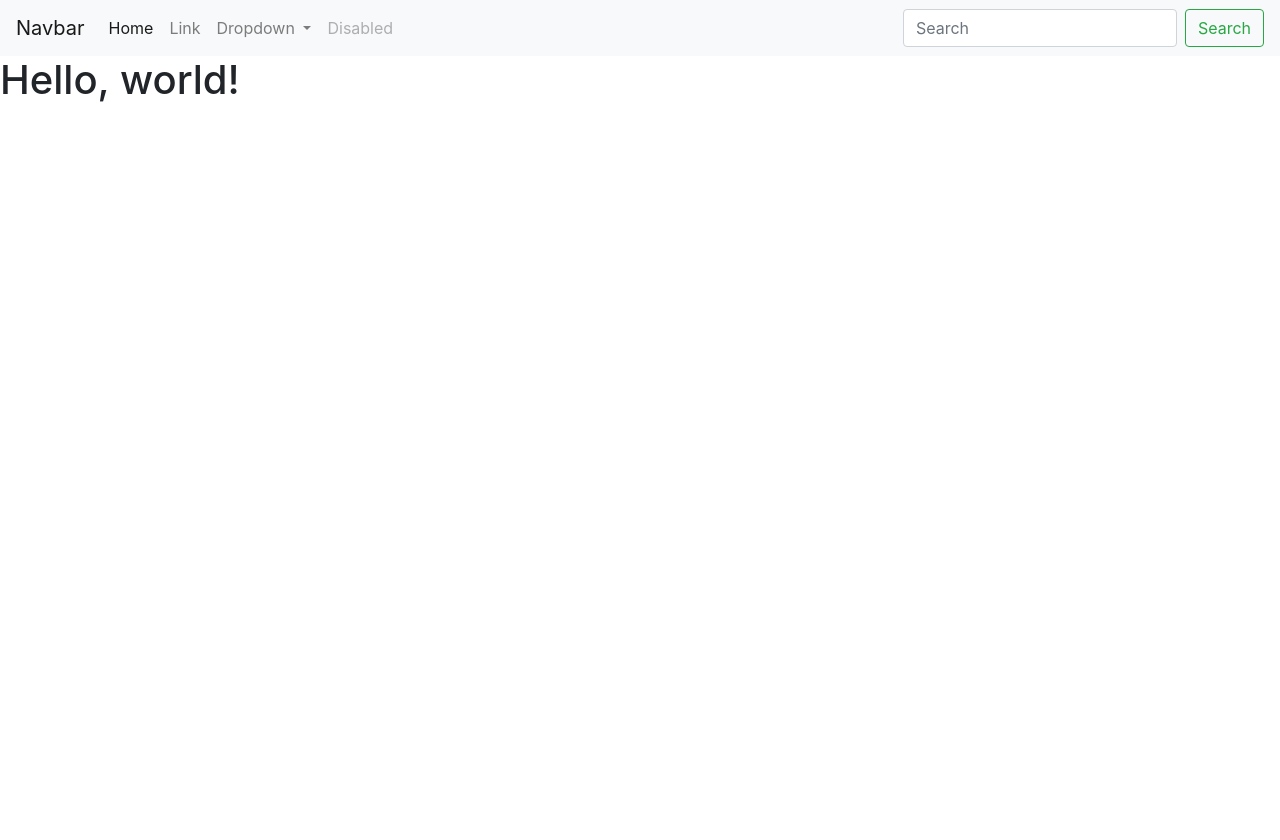
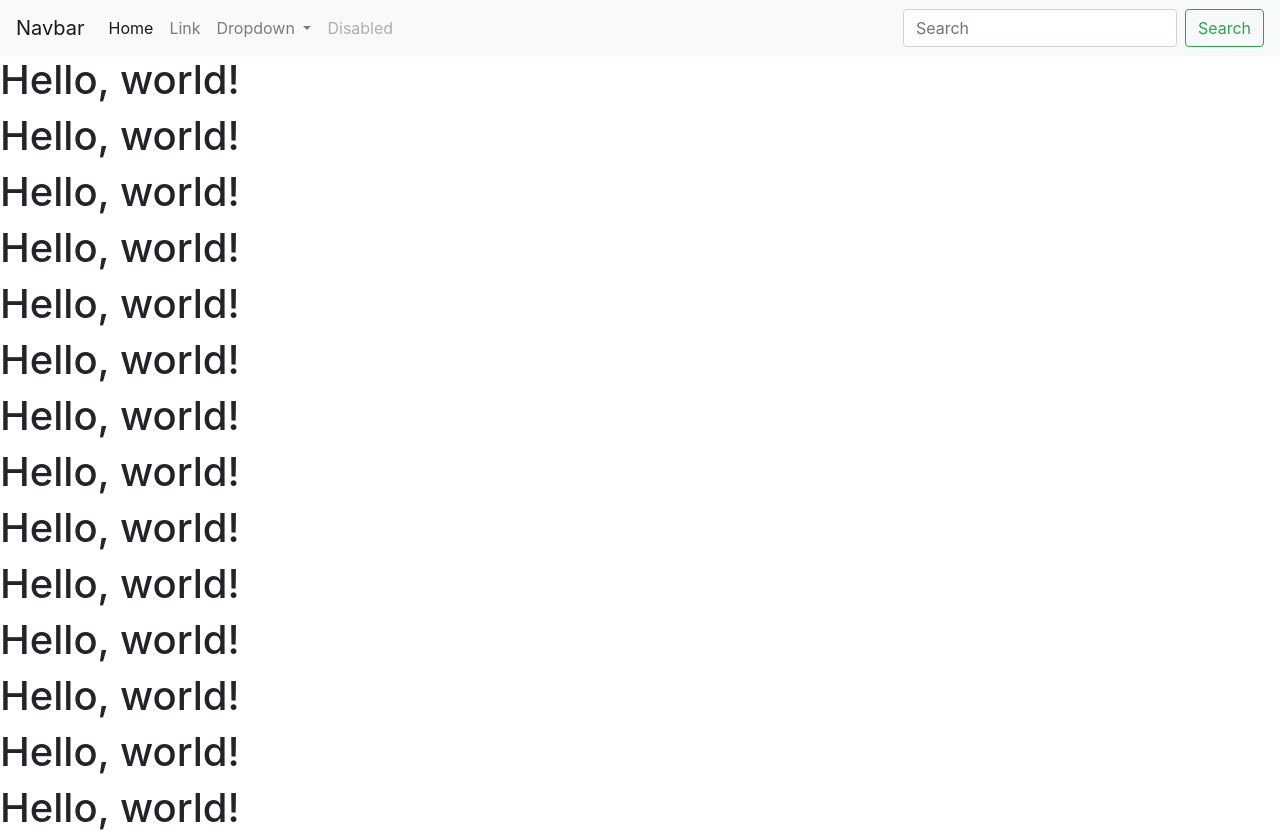
Before and after one commit to DegirmenciOmer/degirmenciomer.github.io, a plain HTML site: page index.html in a window 1280 px wide. Before the commit the page ends 800 px from the top, so only its background shows below. Drawn offline with nearby package versions, Linux system fonts and the light colour scheme.

Commit message:
some changes

```diff
--- a/index.html
+++ b/index.html
@@ -47,6 +47,17 @@
   </div>
 </nav>
     <h1>Hello, world!</h1>
+    <h1>Hello, world!</h1>
+    <h1>Hello, world!</h1>
+    <h1>Hello, world!</h1>
+    <h1>Hello, world!</h1><h1>Hello, world!</h1>
+    <h1>Hello, world!</h1><h1>Hello, world!</h1>
+    <h1>Hello, world!</h1>
+    <h1>Hello, world!</h1>
+    <h1>Hello, world!</h1>
+    <h1>Hello, world!</h1>
+    <h1>Hello, world!</h1><h1>Hello, world!</h1>
+
 
     <!-- Optional JavaScript -->
     <!-- jQuery first, then Popper.js, then Bootstrap JS -->
```
